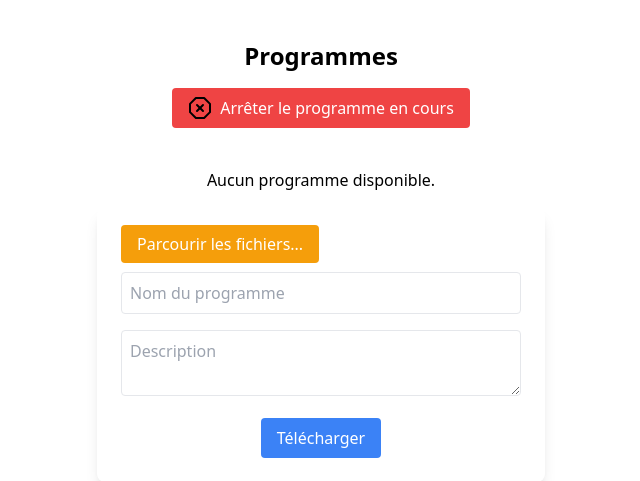
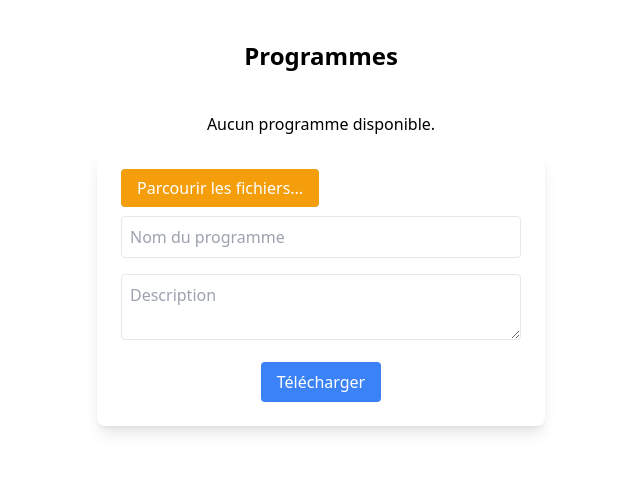
Before and after one commit to poppy-project/ucia, a Flask app: template web/app/templates/modules/program.html in a window 1280 px wide. Shown: the part 72-553 px from the top of the page, without its empty margins (319-959 px from the left). Run offline with Flask 3, Linux system fonts and the light colour scheme; the template is opened without the code that fills it, so the values that code supplies are empty; style sheets or scripts are compiled from the project's sources.

Commit message:
feat - remove urgency button

```diff
--- a/web/app/templates/modules/program.html
+++ b/web/app/templates/modules/program.html
@@ -5,12 +5,12 @@
     <h1 class="text-2xl font-bold mb-4 text-center">Programmes</h1>
 
     <!-- Bouton d'arrêt -->
-    <div class="text-center mb-4">
+    <!-- <div class="text-center mb-4">
         <button class="kill-button bg-red-500 text-white px-4 py-2 rounded flex items-center mx-auto">
             <img src="/static/images/icones/stop.svg" alt="Stop icon" class="mr-2">
             Arrêter le programme en cours
         </button>
-    </div>
+    </div> -->
 
     <!-- Liste des programmes -->
     {% if programs %}
```
